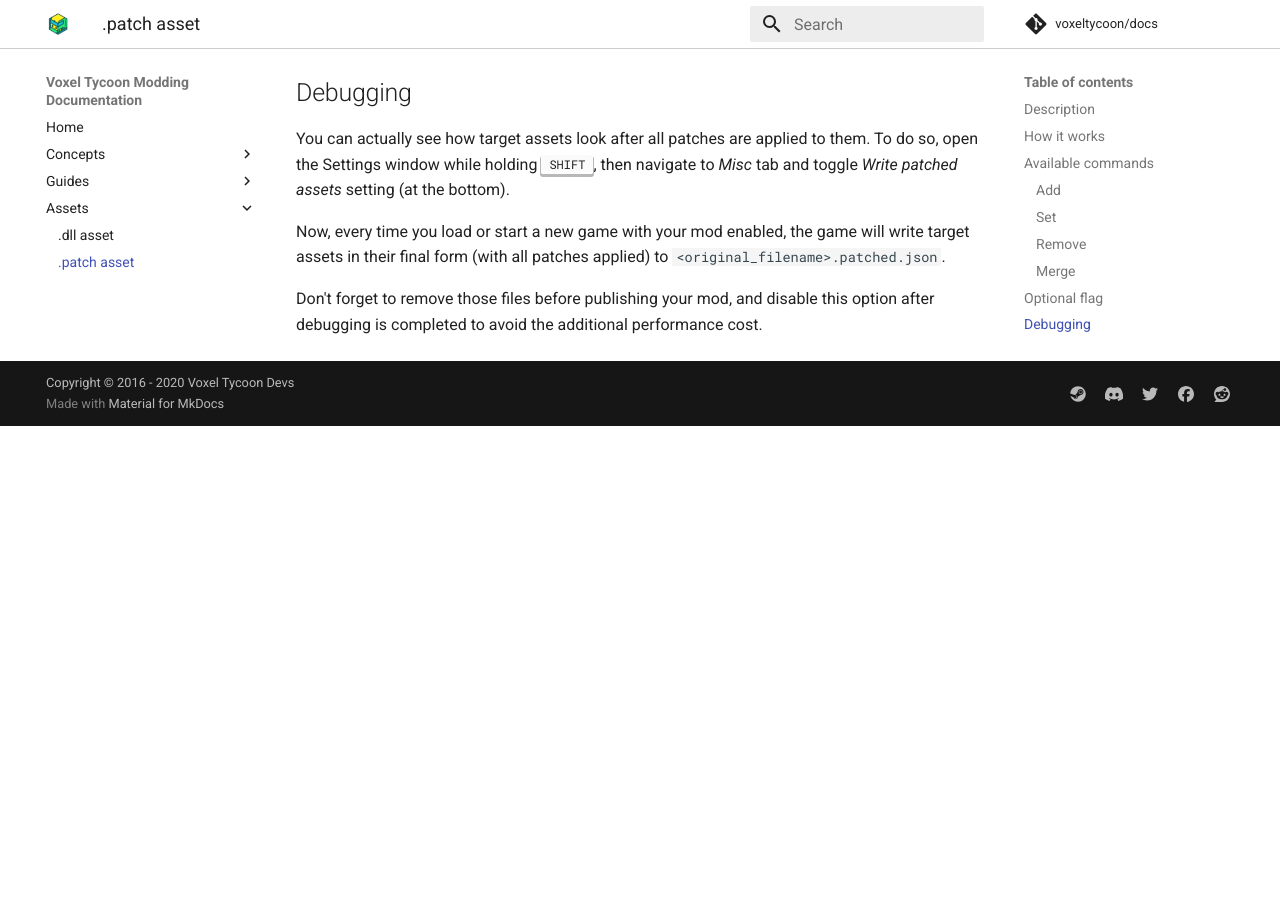
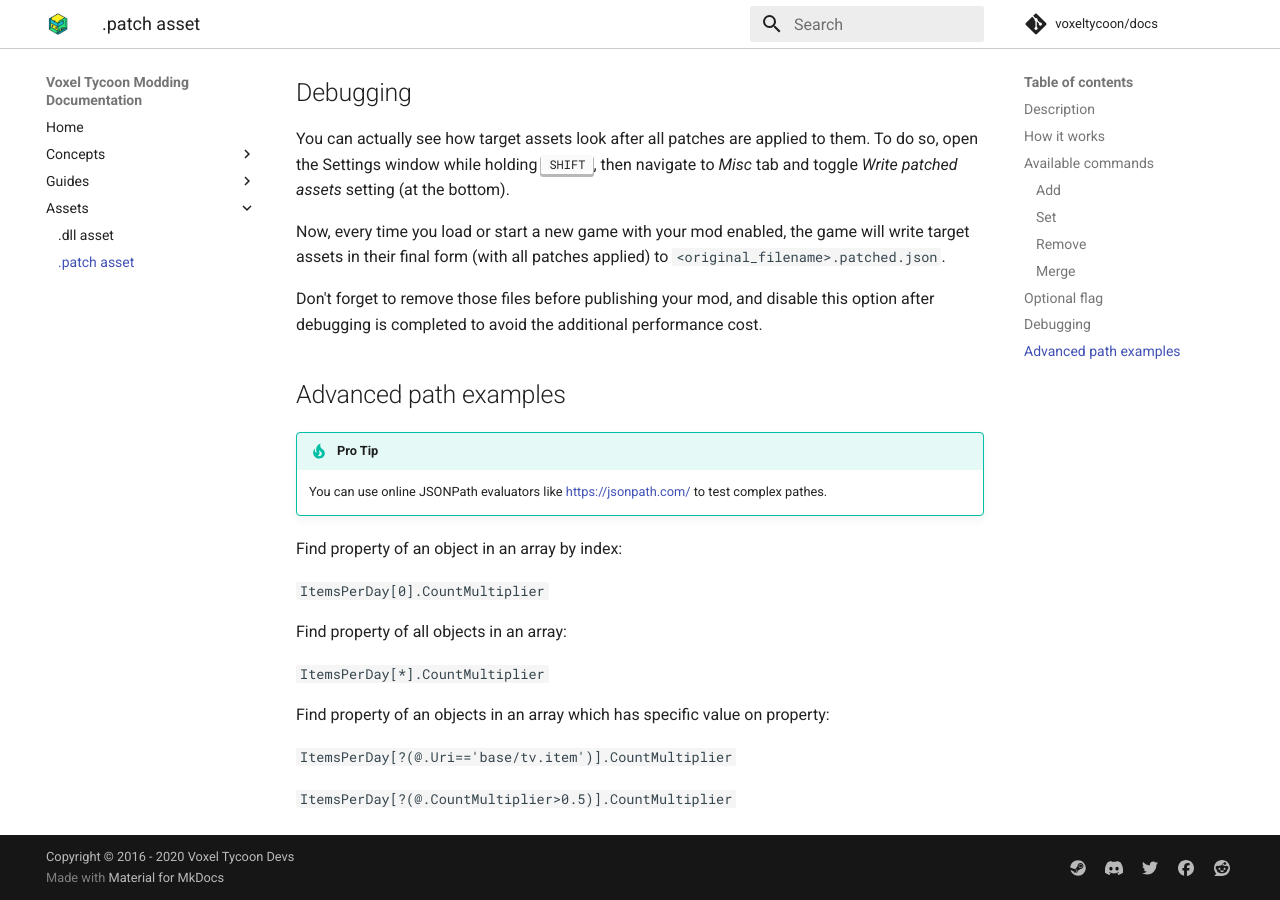
Before and after one commit to voxeltycoon/docs, an MkDocs documentation site: the page built from docs/assets/patch-asset.md, in a window 1280 px wide and 900 px high, scrolled down 2381 px. Built offline with MkDocs 1.6.1 and Material for MkDocs 9.7.7, drawn with Linux system fonts in a browser that asks for light colours; comment, search, counter and statistics services are not loaded; before the commit the page ends 2807 px from its top, so only the background shows below that.

Commit message:
Added Advanced path examples to patch asset docs

```diff
--- a/docs/assets/patch-asset.md
+++ b/docs/assets/patch-asset.md
@@ -84,3 +84,22 @@ You can actually see how target assets look after all patches are applied to the
 Now, every time you load or start a new game with your mod enabled, the game will write target assets in their final form (with all patches applied) to `<original_filename>.patched.json`.
 
 Don't forget to remove those files before publishing your mod, and disable this option after debugging is completed to avoid the additional performance cost.
+
+## Advanced path examples
+
+!!! tip "Pro Tip"
+    You can use online JSONPath evaluators like https://jsonpath.com/ to test complex pathes.
+
+Find property of an object in an array by index:
+
+`ItemsPerDay[0].CountMultiplier`
+
+Find property of all objects in an array:
+
+`ItemsPerDay[*].CountMultiplier`
+
+Find property of an objects in an array which has specific value on property:
+
+`ItemsPerDay[?(@.Uri=='base/tv.item')].CountMultiplier`
+
+`ItemsPerDay[?(@.CountMultiplier>0.5)].CountMultiplier`
```
